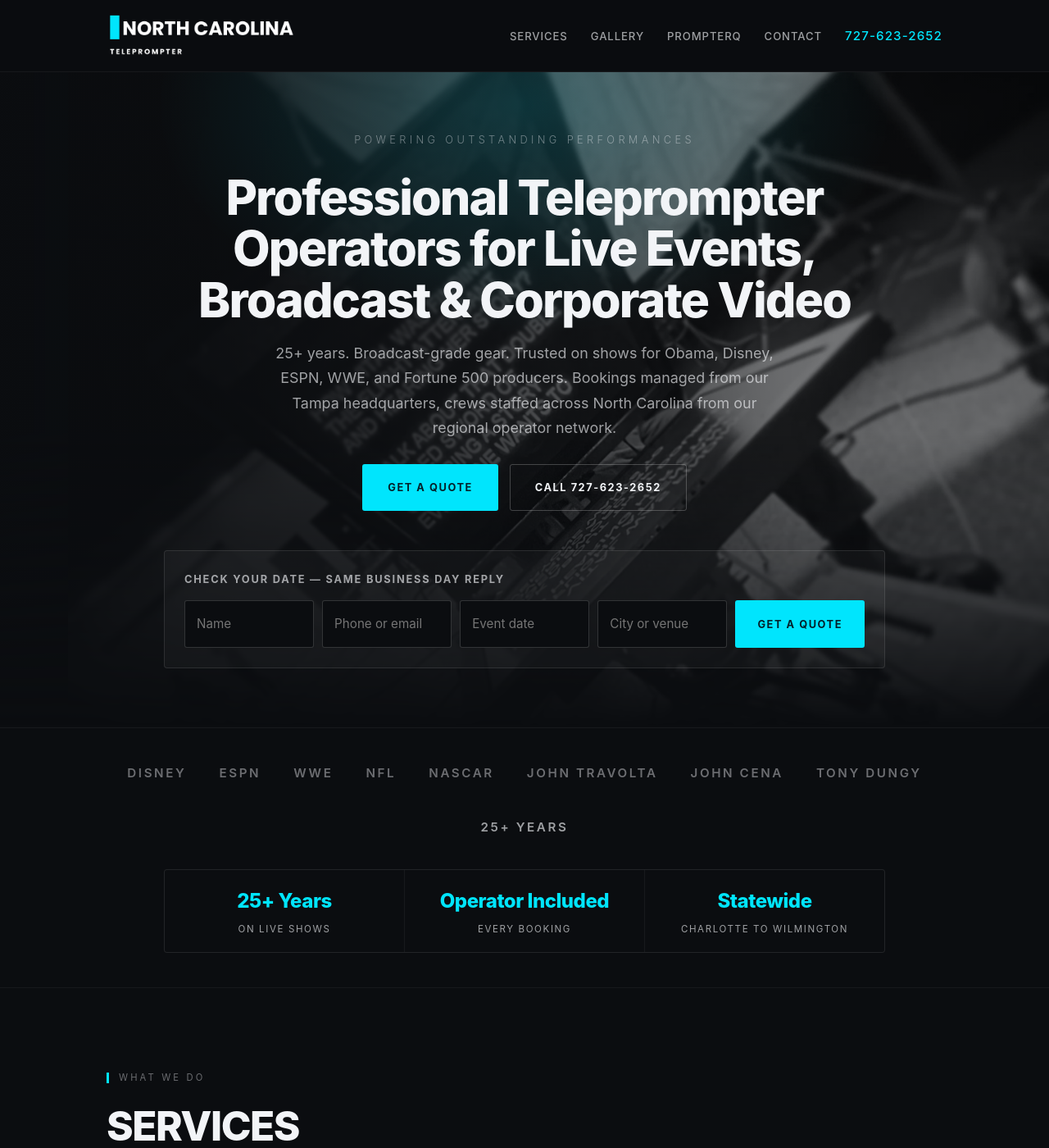
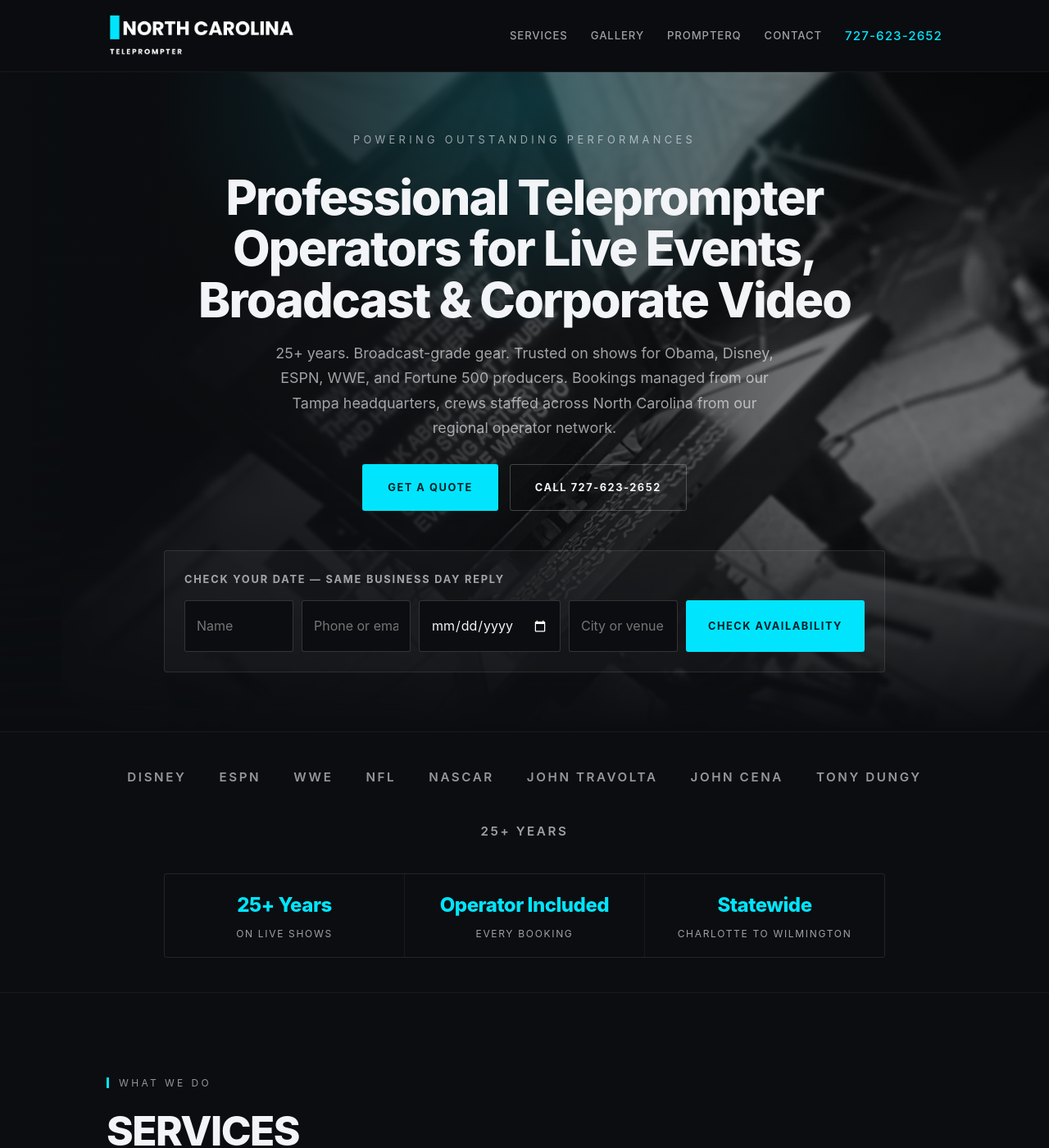
Before and after one commit to jasproj/nctele, a Jekyll site: the page index.html, which Jekyll copies as it is, in a window 1280 px wide and 1400 px high. Shown: the whole window at 82% size. Built offline with Jekyll 4.4.1, drawn with Linux system fonts in a browser that asks for light colours.

Commit message:
Homepage a11y + conversion pass (#12)
Claude-Session: https://claude.ai/code/session_01SW4oYwAA8ZEcmkVZYUBX96

Co-authored-by: Claude <noreply@anthropic.com>

```diff
--- a/index.html
+++ b/index.html
@@ -97,7 +96,7 @@
 
             --text:          #F2F4F7;
             --text-dim:      rgba(242, 244, 247, 0.64);
-            --text-mute:     rgba(242, 244, 247, 0.42);
+            --text-mute:     rgba(242, 244, 247, 0.60);
 
             --line:          rgba(255, 255, 255, 0.08);
             --line-soft:     rgba(255, 255, 255, 0.05);
@@ -512,6 +511,33 @@
             text-transform: uppercase; color: var(--text-dim);
         }
         @media (max-width: 560px) { .proof-stats { grid-template-columns: 1fr; } }
+
+        /* ---------- accessibility + conversion pass ---------- */
+        .eyebrow, .proof-stats span, .svc-types { font-size: .75rem; }
+        .hero-tagline { font-size: clamp(.75rem, 2.1vw, .8rem); font-weight: 400; }
+        .hero-vp, .svc-desc, .quote p, .sec-sub { text-wrap: pretty; }
+        .hero-form input, .contact-form input, .contact-form textarea { font-size: 1rem; }
+        .hero-form input { padding: 16px 14px; color-scheme: dark; }
+        .hero-form input:focus, .contact-form input:focus, .contact-form textarea:focus {
+            border-color: var(--accent); box-shadow: 0 0 0 3px rgba(0, 229, 253, .35);
+        }
+        .mobile-toggle { padding: 10px 12px; min-width: 44px; min-height: 44px; }
+        .nav-links a { display: inline-block; padding: 12px 0; }
+        .cities a { display: block; padding: 11px 0; }
+        .cities > *:hover { transform: none; }
+        .foot-col a { display: inline-block; padding: 7px 0; }
+        .foot-cities-links a, .foot-compare-links a { display: inline-block; padding: 8px 0; }
+        .gal-item:focus-visible { outline: 2px solid var(--accent); outline-offset: 3px; }
+        .lightbox-close { width: 44px; height: 44px; display: grid; place-items: center; }
+        .lightbox-close:focus-visible { outline: 2px solid var(--accent); }
+        .form-msg { margin: 12px 0 0; font-size: .95rem; color: var(--accent); }
+        .form-msg.err { color: #ff8a8a; }
+        @media (max-width: 760px) {
+            .hero-ctas .btn-secondary { display: none; }
+            .hero { padding-top: 36px; }
+            .hero-vp { max-width: 46ch; }
+            .nav-links a { display: block; }
+        }
         .js .reveal { opacity: 0; transform: translateY(22px); transition: opacity .7s ease, transform .7s ease; }
         .js .reveal.in { opacity: 1; transform: none; }
         .svc-grid > *, .cities > * { transition: transform .25s ease, border-color .25s ease; }
@@ -559,16 +585,16 @@
                 <a href="#contact" class="btn btn-primary">Get a Quote</a>
                 <a href="tel:727-623-2652" class="btn btn-secondary">Call 727-623-2652</a>
             </div>
-            <form class="hero-form" action="https://formspree.io/f/xzeevyjk" method="POST">
+            <form class="hero-form" data-ajax action="https://formspree.io/f/xzeevyjk" method="POST">
                 <p class="hero-form-title">Check your date &mdash; same business day reply</p>
                 <input type="hidden" name="_subject" value="North Carolina Teleprompter - Hero Quick Quote">
                 <input type="text" name="_gotcha" style="display:none" tabindex="-1" autocomplete="off" aria-hidden="true">
                 <div class="hero-form-grid">
                     <input type="text" name="name" placeholder="Name" aria-label="Name" required autocomplete="name">
                     <input type="text" name="contact" placeholder="Phone or email" aria-label="Phone or email" required autocomplete="email">
-                    <input type="text" name="date" placeholder="Event date" aria-label="Event date" required>
+                    <input type="date" name="date" aria-label="Event date" required>
                     <input type="text" name="venue" placeholder="City or venue" aria-label="City or venue" required>
-                    <button type="submit" class="btn btn-primary">Get a Quote</button>
+                    <button type="submit" class="btn btn-primary">Check Availability</button>
                 </div>
             </form>
         </div>
@@ -672,18 +698,18 @@
                 <h2 class="sec-title">Gallery</h2>
             </div>
             <div class="gal-grid">
-                <div class="gal-item" onclick="openLightbox(this)"><img src="gallery-01.jpg" alt="Teleprompter setup" loading="lazy"></div>
-                <div class="gal-item" onclick="openLightbox(this)"><img src="gallery-02.jpg" alt="Corporate event" loading="lazy"></div>
-                <div class="gal-item" onclick="openLightbox(this)"><img src="gallery-03.jpg" alt="Live event" loading="lazy"></div>
-                <div class="gal-item" onclick="openLightbox(this)"><img src="gallery-04.jpg" alt="Ballroom setup" loading="lazy"></div>
-                <div class="gal-item" onclick="openLightbox(this)"><img src="gallery-05.jpg" alt="Conference" loading="lazy"></div>
-                <div class="gal-item" onclick="openLightbox(this)"><img src="gallery-06.jpg" alt="Stage production" loading="lazy"></div>
-                <div class="gal-item" onclick="openLightbox(this)"><img src="gallery-07.jpg" alt="Video production" loading="lazy"></div>
-                <div class="gal-item" onclick="openLightbox(this)"><img src="gallery-08.jpg" alt="Operator station" loading="lazy"></div>
-                <div class="gal-item" onclick="openLightbox(this)"><img src="gallery-09.jpg" alt="Presidential prompter" loading="lazy"></div>
-                <div class="gal-item" onclick="openLightbox(this)"><img src="gallery-10.jpg" alt="Gala event" loading="lazy"></div>
-                <div class="gal-item" onclick="openLightbox(this)"><img src="gallery-11.jpg" alt="Broadcast studio prompter" loading="lazy"></div>
-                <div class="gal-item" onclick="openLightbox(this)"><img src="gallery-12.jpg" alt="Awards show prompter" loading="lazy"></div>
+                <div class="gal-item" role="button" tabindex="0" onclick="openLightbox(this)"><img src="gallery-01.jpg" alt="Teleprompter setup" loading="lazy"></div>
+                <div class="gal-item" role="button" tabindex="0" onclick="openLightbox(this)"><img src="gallery-02.jpg" alt="Corporate event" loading="lazy"></div>
+                <div class="gal-item" role="button" tabindex="0" onclick="openLightbox(this)"><img src="gallery-03.jpg" alt="Live event" loading="lazy"></div>
+                <div class="gal-item" role="button" tabindex="0" onclick="openLightbox(this)"><img src="gallery-04.jpg" alt="Ballroom setup" loading="lazy"></div>
+                <div class="gal-item" role="button" tabindex="0" onclick="openLightbox(this)"><img src="gallery-05.jpg" alt="Conference" loading="lazy"></div>
+                <div class="gal-item" role="button" tabindex="0" onclick="openLightbox(this)"><img src="gallery-06.jpg" alt="Stage production" loading="lazy"></div>
+                <div class="gal-item" role="button" tabindex="0" onclick="openLightbox(this)"><img src="gallery-07.jpg" alt="Video production" loading="lazy"></div>
+                <div class="gal-item" role="button" tabindex="0" onclick="openLightbox(this)"><img src="gallery-08.jpg" alt="Operator station" loading="lazy"></div>
+                <div class="gal-item" role="button" tabindex="0" onclick="openLightbox(this)"><img src="gallery-09.jpg" alt="Presidential prompter" loading="lazy"></div>
+                <div class="gal-item" role="button" tabindex="0" onclick="openLightbox(this)"><img src="gallery-10.jpg" alt="Gala event" loading="lazy"></div>
+                <div class="gal-item" role="button" tabindex="0" onclick="openLightbox(this)"><img src="gallery-11.jpg" alt="Broadcast studio prompter" loading="lazy"></div>
+                <div class="gal-item" role="button" tabindex="0" onclick="openLightbox(this)"><img src="gallery-12.jpg" alt="Awards show prompter" loading="lazy"></div>
             </div>
         </div>
     </section>
@@ -696,12 +722,12 @@
                 <h2 class="sec-title">On Set and On Stage</h2>
             </div>
             <div class="gal-grid">
-                <div class="gal-item" onclick="openLightbox(this)"><img src="img/gallery/2026-batch/IMG_9472.jpg" alt="Commercial shoot with camera-mounted teleprompter" loading="lazy"></div>
-                <div class="gal-item" onclick="openLightbox(this)"><img src="img/gallery/2026-batch/IMG_9512.jpg" alt="Teleprompter display on a stand with blue screen at a conference" loading="lazy"></div>
-                <div class="gal-item" onclick="openLightbox(this)"><img src="img/gallery/2026-batch/IMG_9473.jpg" alt="Camera-mounted teleprompter during a commercial production" loading="lazy"></div>
-                <div class="gal-item" onclick="openLightbox(this)"><img src="img/gallery/2026-batch/IMG_9441.jpg" alt="Camera crane and softbox lighting rig on a retail production set" loading="lazy"></div>
-                <div class="gal-item" onclick="openLightbox(this)"><img src="img/gallery/2026-batch/IMG_9448.jpg" alt="Camera crew with teleprompter on a commercial shoot in a store" loading="lazy"></div>
-                <div class="gal-item" onclick="openLightbox(this)"><img src="img/gallery/2026-batch/IMG_9945.jpg" alt="Teleprompter and light on stands on a stage set" loading="lazy"></div>
+                <div class="gal-item" role="button" tabindex="0" onclick="openLightbox(this)"><img src="img/gallery/2026-batch/IMG_9472.jpg" alt="Commercial shoot with camera-mounted teleprompter" loading="lazy"></div>
+                <div class="gal-item" role="button" tabindex="0" onclick="openLightbox(this)"><img src="img/gallery/2026-batch/IMG_9512.jpg" alt="Teleprompter display on a stand with blue screen at a conference" loading="lazy"></div>
+                <div class="gal-item" role="button" tabindex="0" onclick="openLightbox(this)"><img src="img/gallery/2026-batch/IMG_9473.jpg" alt="Camera-mounted teleprompter during a commercial production" loading="lazy"></div>
+                <div class="gal-item" role="button" tabindex="0" onclick="openLightbox(this)"><img src="img/gallery/2026-batch/IMG_9441.jpg" alt="Camera crane and softbox lighting rig on a retail production set" loading="lazy"></div>
+                <div class="gal-item" role="button" tabindex="0" onclick="openLightbox(this)"><img src="img/gallery/2026-batch/IMG_9448.jpg" alt="Camera crew with teleprompter on a commercial shoot in a store" loading="lazy"></div>
+                <div class="gal-item" role="button" tabindex="0" onclick="openLightbox(this)"><img src="img/gallery/2026-batch/IMG_9945.jpg" alt="Teleprompter and light on stands on a stage set" loading="lazy"></div>
             </div>
         </div>
     </section>
@@ -794,7 +820,7 @@
                     <p class="contact-meta">or email <a href="mailto:jason@floridateleprompter.com">jason@floridateleprompter.com</a></p>
                     <p class="contact-loc">Serving all of North Carolina &bull; Booked from our Tampa office &bull; Part of the National Teleprompter Network</p>
                 </div>
-                <form class="contact-form" action="https://formspree.io/f/xzeevyjk" method="POST">
+                <form class="contact-form" data-ajax action="https://formspree.io/f/xzeevyjk" method="POST">
                     <p class="form-note">Same business day response. 48-hour minimum notice for bookings.</p>
                     <input type="hidden" name="_subject" value="North Carolina Teleprompter - New Inquiry">
                     <input type="text" name="_gotcha" style="display:none" tabindex="-1" autocomplete="off" aria-hidden="true">
@@ -888,7 +914,7 @@
     </footer>
 
     <!-- Lightbox -->
-    <div class="lightbox" id="lightbox">
+    <div class="lightbox" id="lightbox" role="dialog" aria-modal="true" aria-label="Image preview">
         <button class="lightbox-close" onclick="closeLightbox()" aria-label="Close">×</button>
         <img src="" alt="" id="lightboxImg">
     </div>
```
Also changed, not shown: other parts of index.html (+36 -1 lines).
